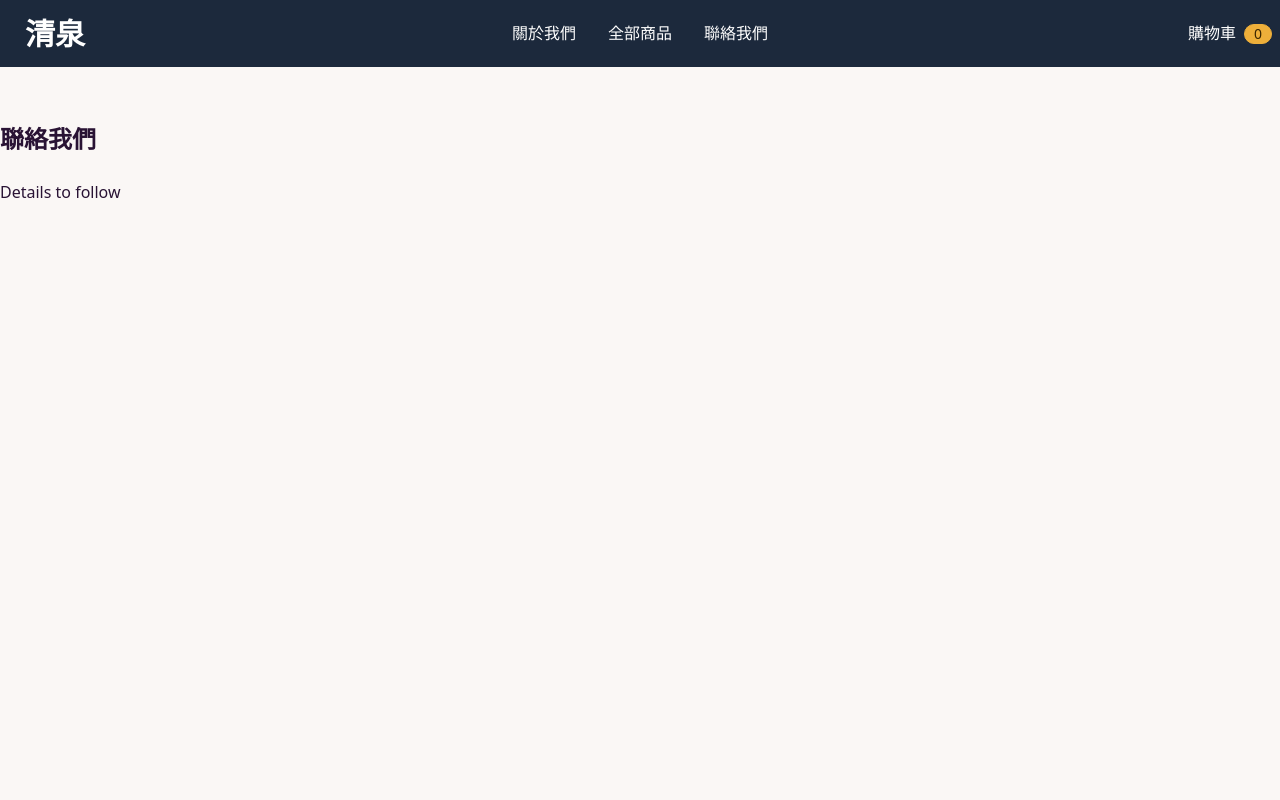
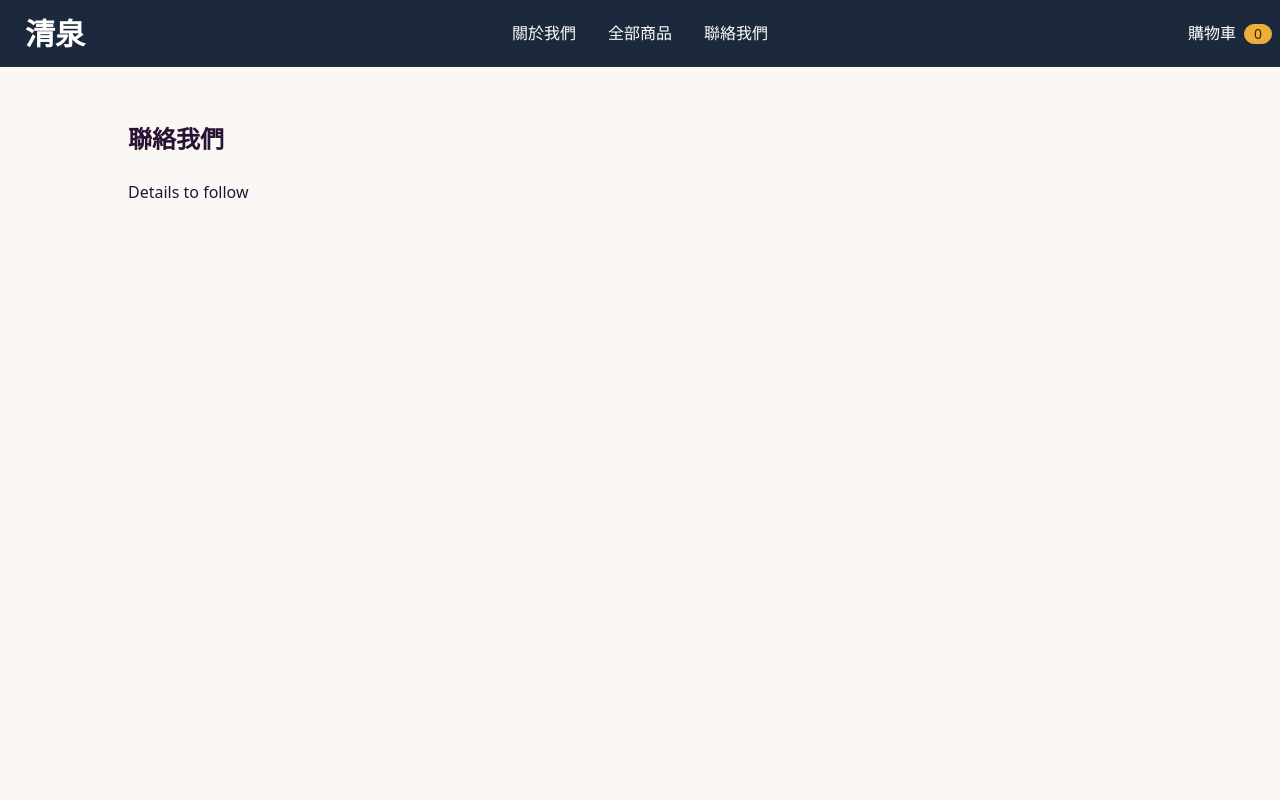
Before and after one commit to msunji/spring-publications-tw, a Next.js app: page /contact in a window 1280 px wide. Shown: the top 800 px of the page. Built offline with nearby package versions, Linux system fonts and the light colour scheme.

Commit message:
Fix container

```diff
--- a/pages/contact.tsx
+++ b/pages/contact.tsx
@@ -1,9 +1,11 @@
 export default function Page() {
   return (
     <section>
-      <h1>聯絡我們</h1>
-      <div>
-        Details to follow
+      <div className="container mx-auto">
+        <h1>聯絡我們</h1>
+        <div>
+          Details to follow
+        </div>
       </div>
     </section>
   )
```
